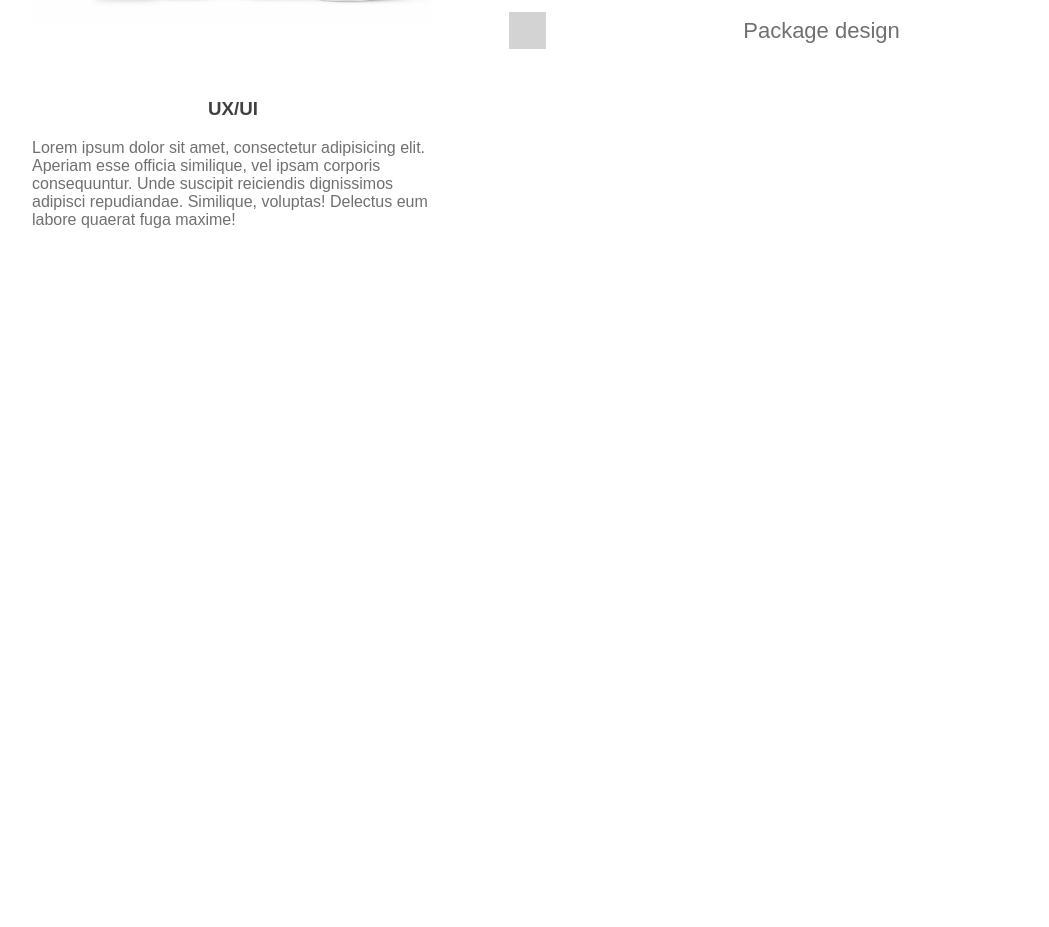
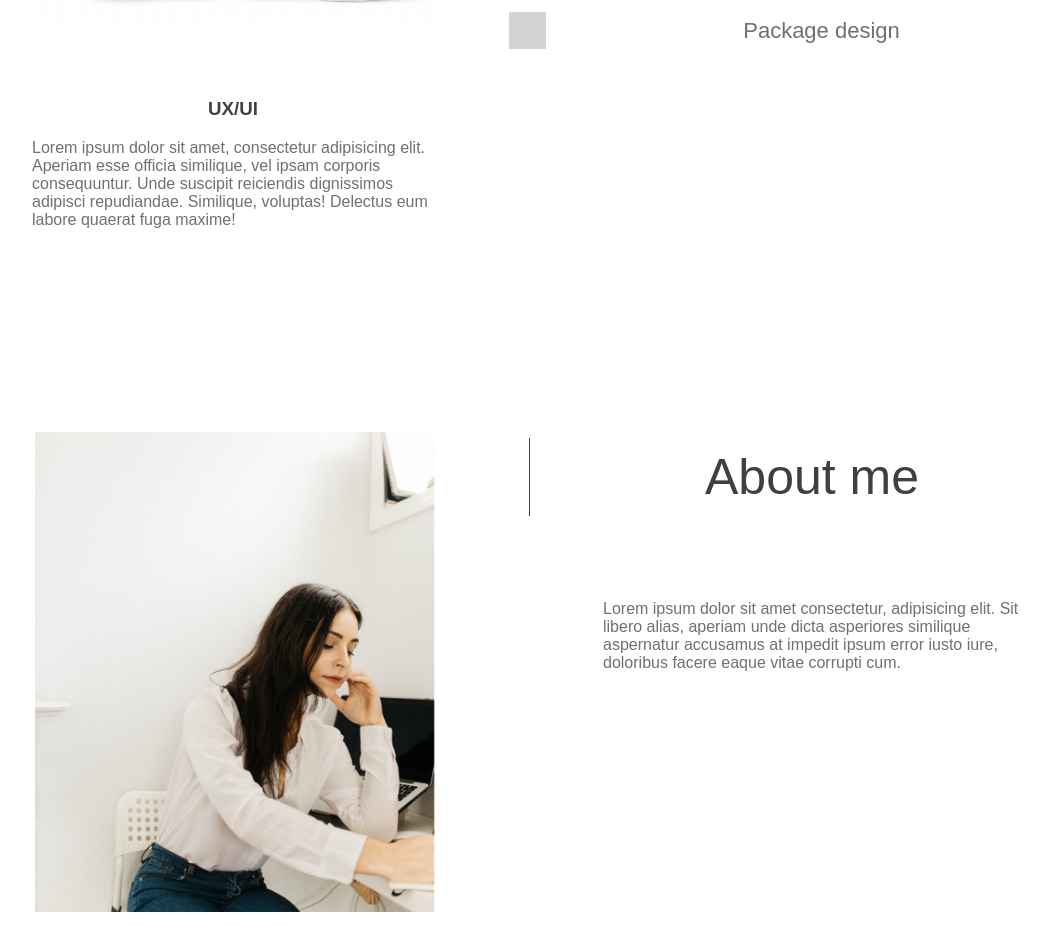
Before and after one commit to Kozeymak/Lab4, a plain HTML site: page index.html in a window 1280 px wide. Shown: the part 1625-2552 px from the top of the page, without its empty margins (113-1162 px from the left). Before the commit the page ends 1862 px from the top, so only its background shows below. Drawn offline with Linux system fonts and the light colour scheme.

Commit message:
Добавил новый блок "About me"

```diff
--- a/index.html
+++ b/index.html
@@ -64,7 +64,17 @@
             </tr>
         </table>
     </div>
-
+    <div class="about-me">
+        <table class="about-me__table">
+            <tr>
+                <td rowspan="2"><img src="images/8.png" class="about-me__img"></td>
+                <td class="about-me__header"><h2 class="about-me__h2">About me</h2></td>
+            </tr>
+            <tr>
+                <td class="about-me__text">Lorem ipsum dolor sit amet consectetur, adipisicing elit. Sit libero alias, aperiam unde dicta asperiores similique aspernatur accusamus at impedit ipsum error iusto iure, doloribus facere eaque vitae corrupti cum.</td>
+            </tr>
+        </table>
+    </div>
 
 
 </body>
--- a/style.css
+++ b/style.css
@@ -130,3 +130,33 @@ nav {
     text-align: center;
     color: #404040;
 }
+
+.about-me{
+    width: 1140px;
+    margin: 0 auto;
+    padding-top: 200px;
+}
+.about-me__table td{
+    width: 50%;
+}
+.about-me__h2{
+    font-weight: normal;
+    font-size: 50px;
+    margin: 0;
+    text-align: center;
+    color: #404040;
+    border-left: #404040 1px solid ;
+    padding: 10px 0;
+}
+.about-me__img{
+    width: 400px;
+    margin-left: 75px;
+}
+.about-me__header{
+    height: 90px;
+    vertical-align: middle;
+}
+.about-me__text{
+    vertical-align: text-top;
+    padding: 75px 75px;
+}
```
